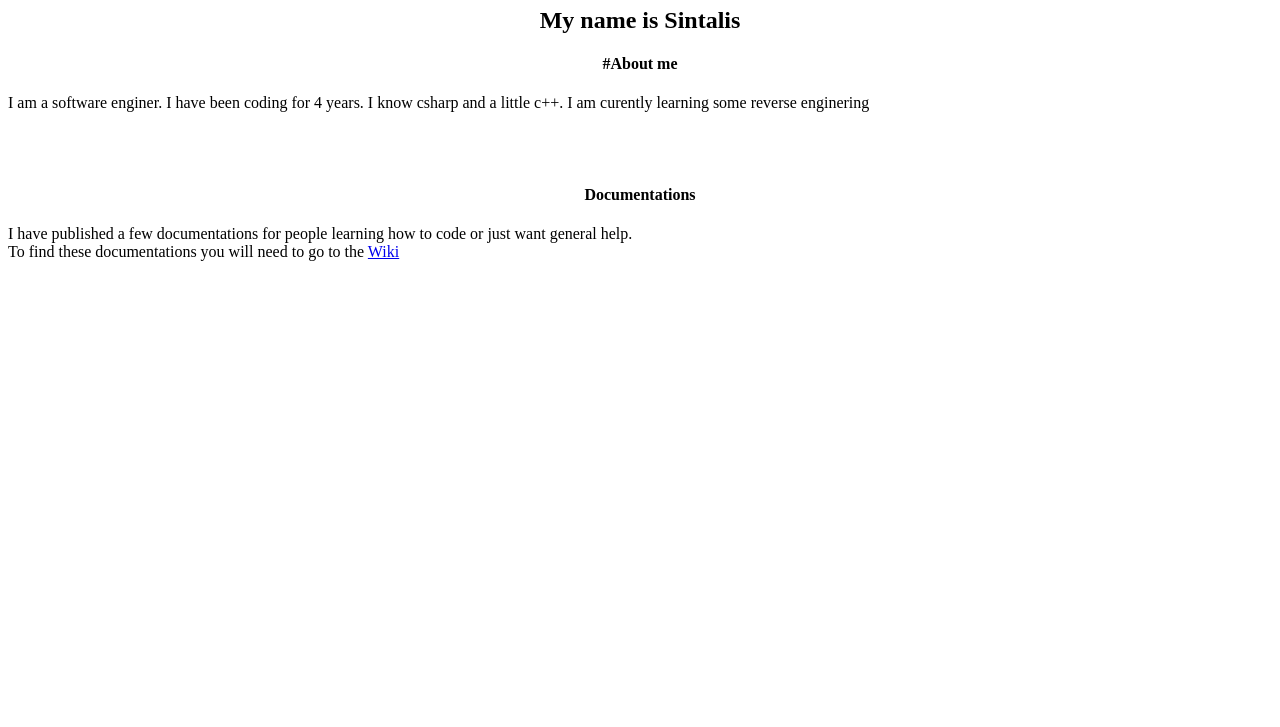
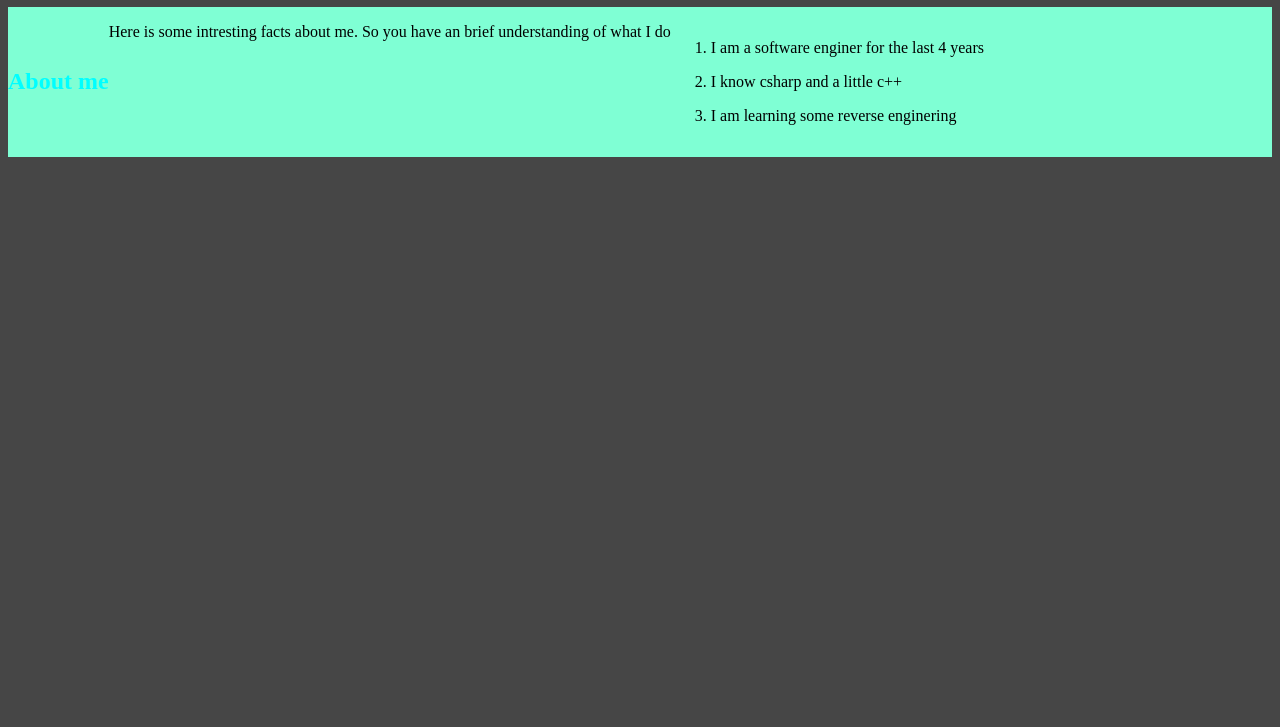
Before and after one commit to sintalis/documentations, a plain HTML site: page index.html in a window 1280 px wide. Shown: the part 73-800 px from the top of the page. Drawn offline with Linux system fonts and the light colour scheme.

Commit message:
updated layout

```diff
--- a/index.html
+++ b/index.html
@@ -11,19 +11,45 @@
         justify-content: center;
         justify-self: center;
         align-self: center;
+        color: white;
+    }
+    .aboutme
+    {
+        display: flex;
+        align-self: center;
+        background-color: aquamarine;
+    }
+    .aboutme > h2
+    {
+        color: cyan;
+    }
+    .aboutme > ol
+    {
+
+    }
+    .aboutme > ol > ul > p
+    {
+        color: white;
     }
 </style>
 </head>
-<body>
-<h1>Welcome to My Website</h1>
-<h2>My name is Sintalis</h2>
-<h4>#About me</h4>
-<p>I am a software enginer. I have been coding for 4 years. I know csharp and a little c++. I am curently learning some reverse enginering</p>
-<br><br>
-<h4>Documentations</h4>
-<p>I have published a few documentations for people learning how to code or just want general help.
-    <br>
-    To find these documentations you will need to go to the <a href="Pages/wiki.html">Wiki</a>
-</p>
+<body style="background-color: rgb(70, 70, 70);">
+<h1>Sintalis Documentations</h1>
+<div class="aboutme">
+    <h2>About me</h2>
+    <p>Here is some intresting facts about me. So you have an brief understanding of what I do</p>
+    <ol>
+        <li>
+            <p>I am a software enginer for the last 4 years</p>
+        </li>
+        <li>
+            <p>I know csharp and a little c++</p>
+        </li>
+        <li>
+            <p>I am learning some reverse enginering</p>
+        </li>
+    </ol>
+</div>
+
 </body>
 </html>
```
